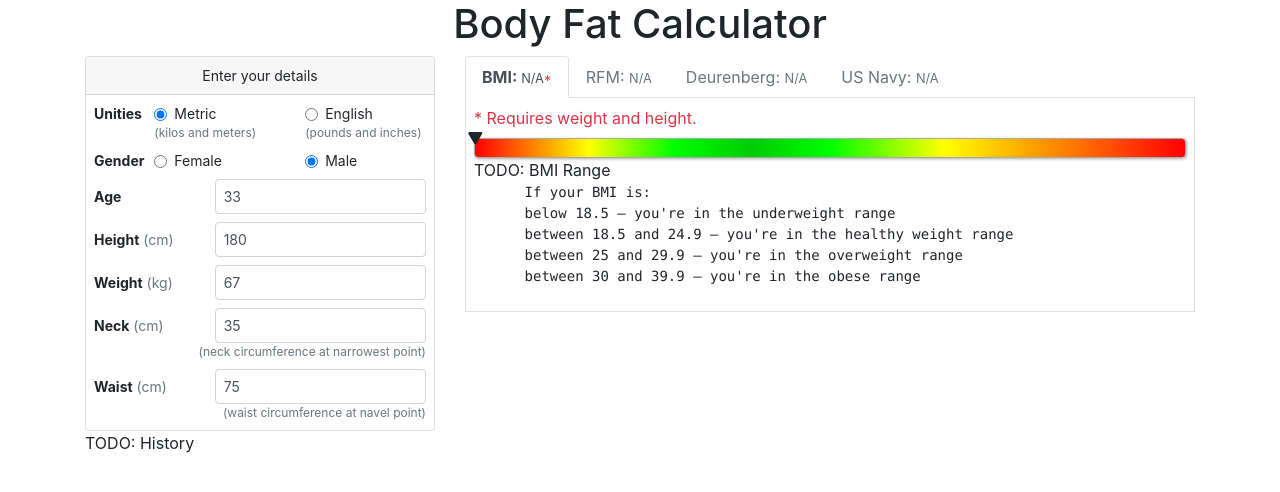
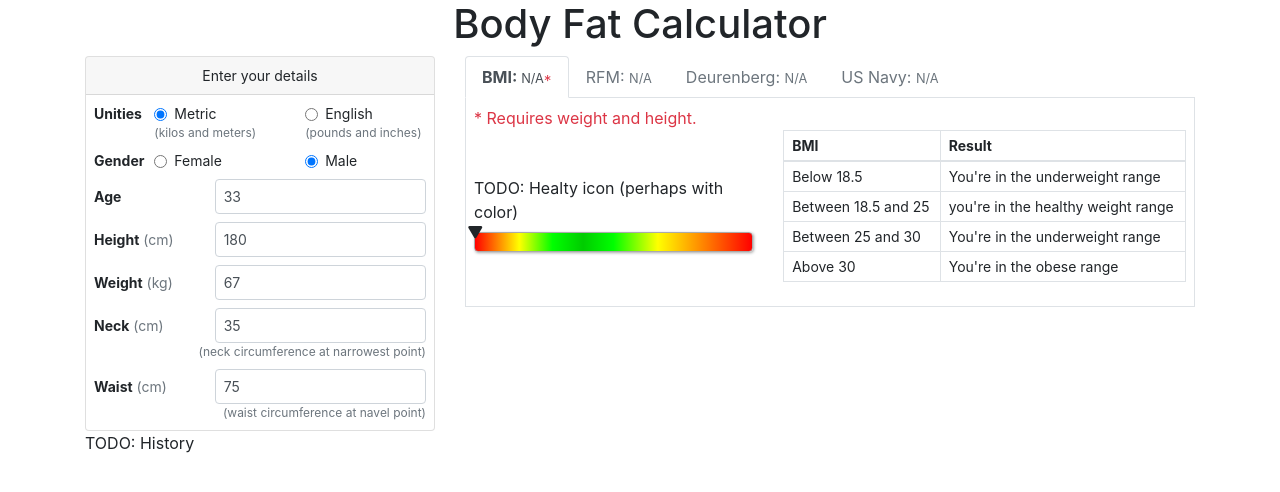
Before and after one commit to jfmdev/body-fat-calc, a Vue app: page / in a window 1280 px wide. Shown: the top 492 px of the page. Built offline with nearby package versions, Linux system fonts and the light colour scheme; what vue-localstorage would draw is missing.

Commit message:
Display table and highlight active row on BMI Range component

```diff
--- a/src/components/reports/BMIRange.vue
+++ b/src/components/reports/BMIRange.vue
@@ -1,18 +1,35 @@
 <template>
-  <div>
-    <ColoredProgressBar :range="range" :value="value" />
-    TODO: BMI Range
-    <pre>
-      If your BMI is:
-      below 18.5 – you're in the underweight range
-      between 18.5 and 24.9 – you're in the healthy weight range
-      between 25 and 29.9 – you're in the overweight range
-      between 30 and 39.9 – you're in the obese range</pre
-    >
+  <div class="row align-items-center">
+    <div class="col-sm-5">
+      TODO: Healty icon (perhaps with color)
+      <ColoredProgressBar :range="range" :value="value" />
+    </div>
+    <div class="col-sm-7">
+      <table class="table table-bordered text-medium">
+        <thead>
+          <tr>
+            <th scope="col" class="py-1 px-2">BMI</th>
+            <th scope="col" class="py-1 px-2">Result</th>
+          </tr>
+        </thead>
+        <tbody>
+          <tr
+            v-for="(row, index) in table"
+            :class="{ 'table-info': index === activeRow }"
+            :key="index"
+          >
+            <td class="py-1 px-2">{{ row.title }}</td>
+            <td class="py-1 px-2">{{ row.description }}</td>
+          </tr>
+        </tbody>
+      </table>
+    </div>
   </div>
 </template>
 
 <script>
+import _ from "lodash";
+
 import { ChartColors } from "@/utils/constants";
 import ColoredProgressBar from "@/components/charts/ColoredProgressBar";
 
@@ -24,6 +41,33 @@ const RANGE = [
   { value: 25, color: ChartColors.GOOD },
   { value: 30, color: ChartColors.WARNING },
   { value: 40, color: ChartColors.DANGER }
+];
+
+const TABLE = [
+  {
+    min: null,
+    max: 18.5,
+    title: "Below 18.5",
+    description: "You're in the underweight range"
+  },
+  {
+    min: 18.5,
+    max: 25,
+    title: "Between 18.5 and 25",
+    description: "you're in the healthy weight range"
+  },
+  {
+    min: 25,
+    max: 30,
+    title: "Between 25 and 30",
+    description: "You're in the underweight range"
+  },
+  {
+    min: 30,
+    max: null,
+    title: "Above 30",
+    description: "You're in the obese range"
+  }
 ];
 
 export default {
@@ -42,8 +86,24 @@ export default {
 
   data() {
     return {
-      range: RANGE
+      range: RANGE,
+      table: TABLE
     };
+  },
+
+  computed: {
+    activeRow: function() {
+      if (!_.isNil(this.value) && this.value > 0) {
+        const row = _.find(
+          TABLE,
+          row =>
+            (!row.min || this.value >= row.min) &&
+            (!row.max || this.value < row.max)
+        );
+        return row ? TABLE.indexOf(row) : null;
+      }
+      return null;
+    }
   }
 };
 </script>
```
